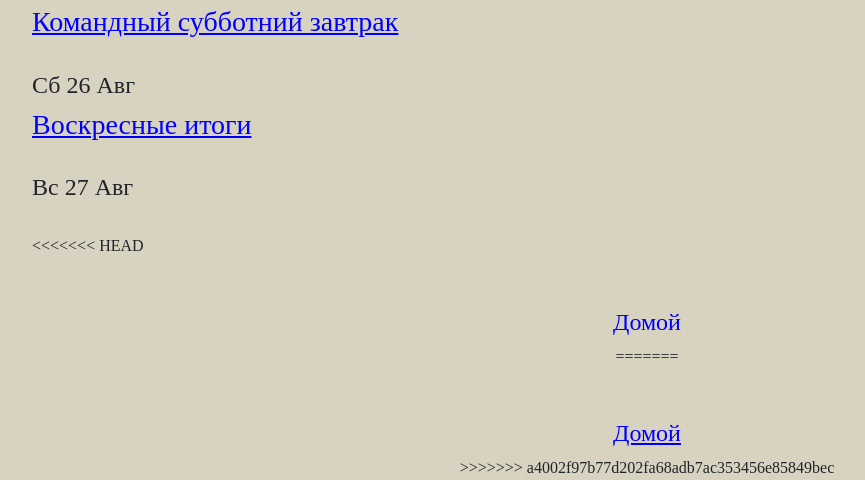
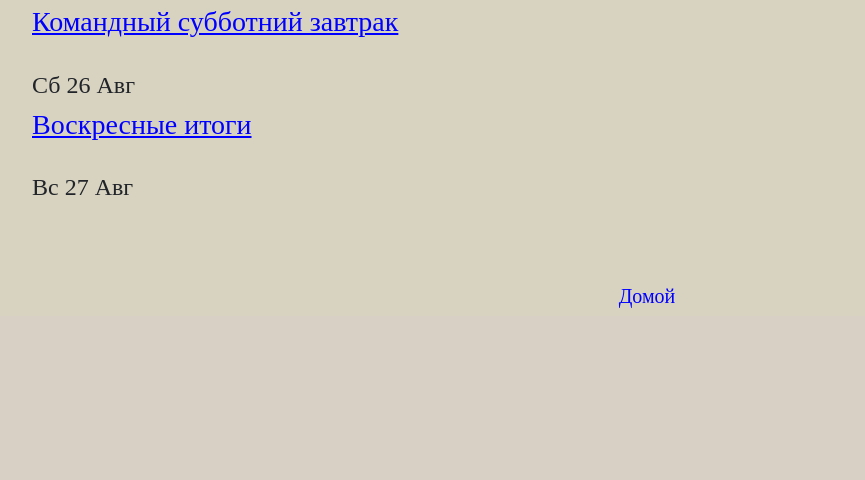
Before and after one commit to SinShyrika/my_personal_portfolio, a Django app: page /blog/ in a window 1280 px wide. Shown: the part 786-1266 px from the top of the page, without its empty margins (18-883 px from the left). After the commit the page ends 1094 px from the top, so only its background shows below. Run offline with Django 4.2, Linux system fonts and the light colour scheme; data comes from the database, SQL or seed files in the repository.

Commit message:
some mistake

```diff
--- a/blog/templates/blog/all_blogs.html
+++ b/blog/templates/blog/all_blogs.html
@@ -18,16 +18,17 @@
 
     }
 
+    .blogs .footer a {
+        text-decoration: none;
+
+    }
+
     a {
         color: blue
     }
 
     a:active {
         color: red
-    }
-
-    #homebutton {
-        text-decoration: none;
     }
 </style>
 <div class="blogs">
@@ -37,13 +38,9 @@
     </a><br>
     <h4>{{ blog.date|date:'D d M' }}</h4>
     {% endfor%}<br>
-<<<<<<< HEAD
+
     <div class="footer">
-        <h4><a id="homebutton" href="{% url 'home' %}">Домой</a></h4>
-=======
-    <div class = "footer">
-        <h4><a href="{% url 'home' %}">Домой</a></h4>
->>>>>>> a4002f97b77d202fa68adb7ac353456e85849bec
+        <h5><a href="{% url 'home' %}">Домой</a></h5>
         {% endblock %}
     </div>
 
```
Also changed, not shown: blog/templates/blog/detail.html (+11 -5 lines).
